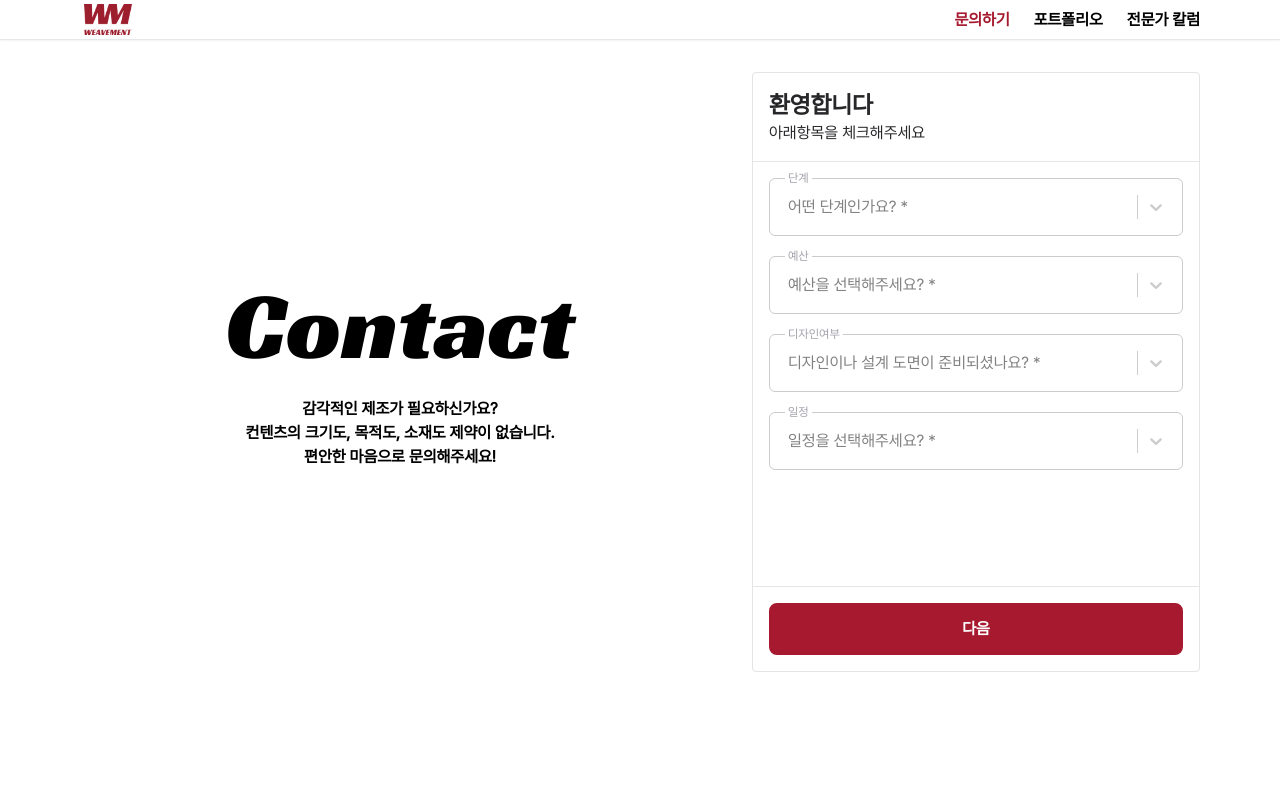
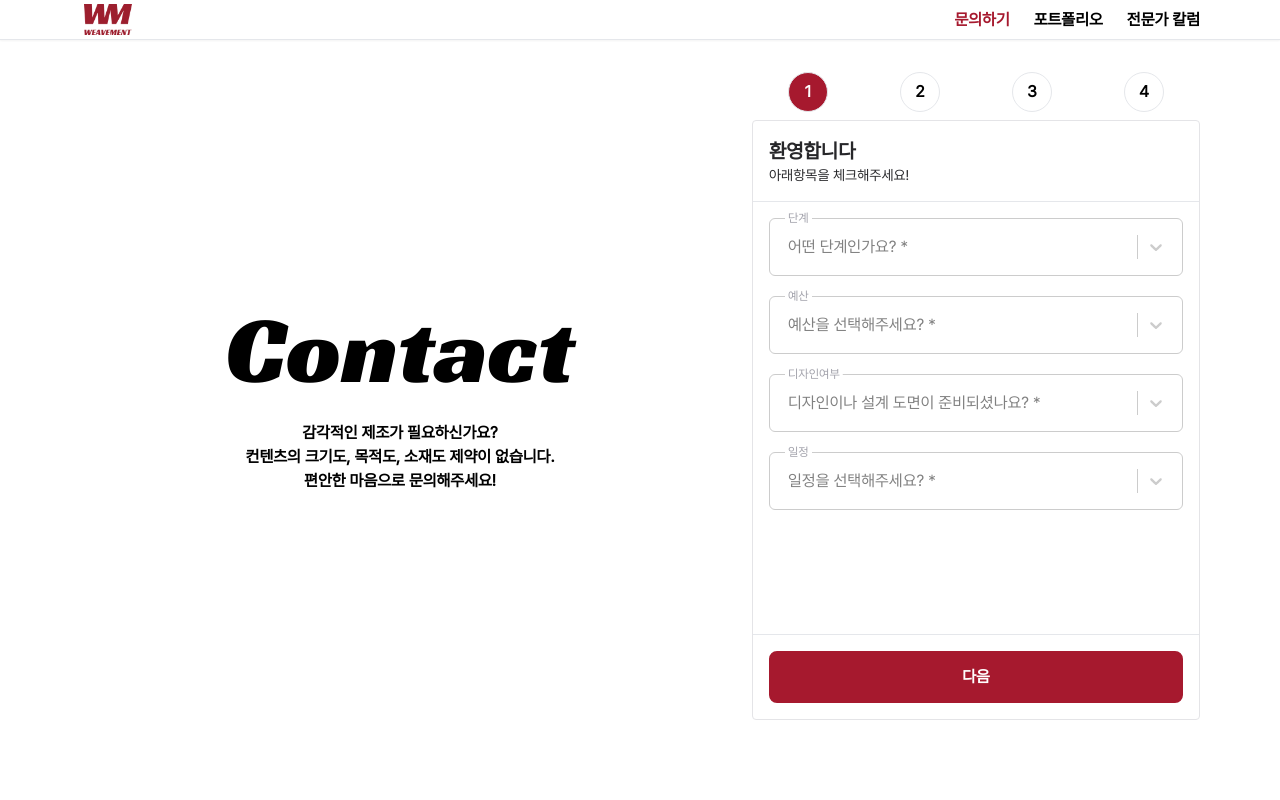
Before and after one commit to HOTGU/weavement_next_ts, a Next.js app: page /contact in a window 1280 px wide. Shown: the top 800 px of the page. Built offline with nearby package versions, Linux system fonts and the light colour scheme; no server answers.

Commit message:
요청사항 이슈처리

```diff
--- a/components/admin/contact/ContactDetail.tsx
+++ b/components/admin/contact/ContactDetail.tsx
@@ -150,7 +150,13 @@ const ContactDetail = () => {
                 }}
                 className="w-full cursor-pointer hover:underline"
               >
-                <Item label="문의노트" item={current.description} column full />
+                <Item
+                  label="문의노트"
+                  item={current.description}
+                  column
+                  full
+                  isNote
+                />
               </div>
             </div>
           </div>
--- a/components/contact/ContactClient.tsx
+++ b/components/contact/ContactClient.tsx
@@ -4,11 +4,12 @@ import React, { useEffect, useMemo, useState } from "react";
 import axios from "axios";
 import { useForm, SubmitHandler, FieldValues } from "react-hook-form";
 import { toast } from "react-hot-toast";
+import { FaCheck } from "react-icons/fa";
 
 import ContactCreateForm from "../forms/ContactCreateForm";
 import Container from "../Container";
 import Select from "../inputs/Select";
-import getSelectOptions, { OptionType } from "@/actions/getSelectOptions";
+import getSelectOptions from "@/actions/getSelectOptions";
 import Input from "../inputs/Input";
 import Textarea from "../inputs/Textarea";
 import { useRouter } from "next/navigation";
@@ -18,9 +19,8 @@ import RacingFont from "../RacingFont";
 enum STEPS {
   INFO = 0,
   DESC = 1,
-  FILE = 2,
-  CLIENT = 3,
-  ACCEPT = 4,
+  CLIENT = 2,
+  ACCEPT = 3,
 }
 
 export const contactDefaultValues = {
@@ -91,7 +91,7 @@ const ContactClient = () => {
     }
 
     setIsLoading(true);
-    const loadingToast = toast.loading("문의생성중..");
+    const loadingToast = toast.loading("문의중..");
 
     if (files.length > 0) {
       const fd = new FormData();
@@ -144,13 +144,14 @@ const ContactClient = () => {
 
   let headingContent = {
     title: "환영합니다",
-    subtitle: "아래항목을 체크해주세요",
+    subtitle: "아래항목을 체크해주세요!",
   };
 
   // 알 수 없음 목록에서 삭제
 
   costOptions.splice(costOptions.length - 1, 1);
   scheduleOptions.splice(scheduleOptions.length - 1, 1);
+  knowPlatformOptions.splice(knowPlatformOptions.length - 1, 1);
 
   let content = (
     <div className="flex flex-col gap-5">
@@ -196,7 +197,7 @@ const ContactClient = () => {
   if (step === STEPS.DESC) {
     headingContent = {
       title: "문의내용",
-      subtitle: "문의내용은 상세할수록 좋습니다",
+      subtitle: "규격, 납기일, 컨텐츠, 희망 소재, 파일 등 상세히 기입해주세요!",
     };
     content = (
       <div className="flex flex-col gap-5">
@@ -207,25 +208,20 @@ const ContactClient = () => {
           label="본문내용 *"
           required
         />
-      </div>
-    );
-  }
-
-  if (step === STEPS.FILE) {
-    headingContent = {
-      title: "사진 업로드",
-      subtitle: "참고할 디자인,도면,사진을 올려주세요",
-    };
-    content = (
-      <div>
-        <File files={files} setFiles={setFiles} />
+        <File
+          label="사진(선택)"
+          files={files}
+          setFiles={setFiles}
+          compressWidth={1480}
+          showInfo
+        />
       </div>
     );
   }
 
   if (step === STEPS.CLIENT) {
     headingContent = {
-      title: "개인정보",
+      title: "문의자정보",
       subtitle: "아래정보로 회신드리겠습니다!",
     };
     content = (
@@ -275,8 +271,8 @@ const ContactClient = () => {
 
   if (step === STEPS.ACCEPT) {
     headingContent = {
-      title: "마지막단계입니다",
-      subtitle: "문의해주셔서 감사합니다",
+      title: "개인정보동의",
+      subtitle: "문의해주셔서 감사합니다!",
     };
     content = (
       <div className="flex flex-col gap-5">
@@ -327,6 +323,43 @@ const ContactClient = () => {
             편안한 마음으로 문의해주세요!
           </div>
         </div>
+        <div className="w-full md:w-1/2 lg:w-1/2 xl:w-2/5 ">
+          <div className="flex justify-around items-center mb-2 font-bold">
+            <div
+              className={`w-10 h-10 flex items-center justify-center rounded-full border ${
+                step === STEPS.INFO
+                  ? "bg-accent text-white"
+                  : "bg-accent/70 text-white"
+              }`}
+            >
+              {step === STEPS.INFO ? "1" : <FaCheck />}
+            </div>
+            <div
+              className={`w-10 h-10 flex items-center justify-center rounded-full border ${
+                step === STEPS.DESC
+                  ? "bg-accent text-white"
+                  : step > STEPS.DESC && "bg-accent/70 text-white"
+              }`}
+            >
+              {step > STEPS.DESC ? <FaCheck /> : "2"}
+            </div>
+            <div
+              className={`w-10 h-10 flex items-center justify-center rounded-full border ${
+                step === STEPS.CLIENT
+                  ? "bg-accent text-white"
+                  : step > STEPS.CLIENT && "bg-accent/70 text-white"
+              }`}
+            >
+              {step > STEPS.CLIENT ? <FaCheck /> : "3"}
+            </div>
+            <div
+              className={`w-10 h-10 flex items-center justify-center rounded-full border ${
+                step === STEPS.ACCEPT ? "bg-accent text-white" : ""
+              }`}
+            >
+              4
+            </div>
+          </div>
           <ContactCreateForm
             disabled={isLoading}
             content={content}
@@ -337,6 +370,7 @@ const ContactClient = () => {
             secondaryAction={step === STEPS.INFO ? undefined : onBack}
           />
         </div>
+      </div>
     </Container>
   );
 };
--- a/components/forms/ContactCreateForm.tsx
+++ b/components/forms/ContactCreateForm.tsx
@@ -27,11 +27,12 @@ const ContactCreateForm = ({
   headingContent,
 }: ContactCreateFormProps) => {
   return (
-    <div className=" w-full md:w-3/5 lg:w-1/2 xl:w-2/5 mx-auto rounded flex flex-col border border-zinc-200 min-h-[75vh]">
+    <div className=" mx-auto rounded flex flex-col border border-zinc-200 min-h-[75vh]">
       <div className="p-4">
         <Heading
           title={headingContent.title}
           subtitle={headingContent.subtitle}
+          small
         />
       </div>
       <hr />
--- a/components/inputs/File.tsx
+++ b/components/inputs/File.tsx
@@ -1,12 +1,6 @@
 "use client";
 
-import React, {
-  Dispatch,
-  SetStateAction,
-  useRef,
-  useState,
-  useEffect,
-} from "react";
+import React, { Dispatch, SetStateAction, useRef, useState } from "react";
 import { HiXMark } from "react-icons/hi2";
 
 import compressFiles from "@/actions/compressFiles";
@@ -20,6 +14,7 @@ interface FileProps {
   compressWidth?: number;
   onlyOne?: boolean;
   hiddenFiles?: boolean;
+  showInfo?: boolean;
   disabled?: boolean;
 }
 
@@ -31,6 +26,7 @@ const File = ({
   compressWidth = 960,
   onlyOne = false,
   hiddenFiles,
+  showInfo,
   disabled,
 }: FileProps) => {
   const inputRef = useRef<HTMLInputElement>(null);
@@ -99,6 +95,11 @@ const File = ({
       >
         {loading ? <BarLoader /> : label}
       </div>
+      {showInfo && (
+        <span className="text-xs text-neutral-500">
+          ⚠️이미지 확장자(jpg, png, webp 등)만 가능합니다
+        </span>
+      )}
       {files.length > 0 && !hiddenFiles && (
         <div className="flex flex-wrap gap-2 pt-4">
           {files.map((file, index) => (
--- a/components/inputs/Input.tsx
+++ b/components/inputs/Input.tsx
@@ -62,11 +62,12 @@ const Input: React.FC<InputProps> = ({
             ? "border-rose-300 focus:border-rose-500"
             : " border-neutral-300 focus:border-black"
         }`}
+        autoComplete="off"
       />
       <label
         htmlFor={name}
         onClick={() => inputRef.current?.focus()}
-        className={`absolute text-md duration-150 transform top-0 -translate-y-1/2 scale-75 z-[0] bg-white origin-[0] left-5 hover:cursor-text peer-placeholder-shown:scale-100 peer-placeholder-shown:top-4 peer-placeholder-shown:translate-y-0 peer-focus:scale-75 peer-focus:top-0 peer-focus:-translate-y-1/2 peer-focus:bg-white ${
+        className={`absolute text-md duration-150 px-1 transform top-0 -translate-y-1/2 scale-75 z-[0] bg-white origin-[0] left-5 hover:cursor-text peer-placeholder-shown:scale-100 peer-placeholder-shown:top-4 peer-placeholder-shown:translate-y-0 peer-focus:scale-75 peer-focus:top-0 peer-focus:-translate-y-1/2 peer-focus:bg-white ${
           errors[name] ? "text-rose-500" : "text-zinc-400 peer-focus:text-black"
         }`}
       >
--- a/components/inputs/Tiptap.tsx
+++ b/components/inputs/Tiptap.tsx
@@ -12,11 +12,12 @@ import StarterKit from "@tiptap/starter-kit";
 
 interface TiptapProps {
   name: string;
+  label: string;
   disabled?: boolean;
   control: Control<FieldValues>;
 }
 
-const Tiptap = ({ name, control, disabled }: TiptapProps) => {
+const Tiptap = ({ name, label, control, disabled }: TiptapProps) => {
   const { field } = useController({ name, control });
 
   const editor = useEditor({
@@ -29,13 +30,16 @@ const Tiptap = ({ name, control, disabled }: TiptapProps) => {
     editorProps: {
       attributes: {
         class:
-          "p-4 pt-0 border border-neutral-300 h-64 overflow-y-auto border-t-0 rounded-b",
+          "peer p-4 pt-0 border border-neutral-300 h-64 overflow-y-auto border-t-0 rounded-b outline-none",
       },
     },
   });
 
   return (
     <div className="relative">
+      <div className="absolute top-0 -translate-y-1/2 scale-75 left-5 bg-white text-zinc-400 origin-[0] px-1 ">
+        {label}
+      </div>
       <div className="flex items-center gap-2 p-4 border border-neutral-300 border-b-0 rounded-t">
         <span
           onClick={() => editor?.chain().focus().toggleBulletList().run()}
--- a/components/modals/CreateModal.tsx
+++ b/components/modals/CreateModal.tsx
@@ -213,11 +213,10 @@ const CreateModal = () => {
   if (step === STEPS.DESC) {
     bodyContent = (
       <div className="flex flex-col gap-4">
-        <Textarea
-          control={control}
-          errors={errors}
+        <Tiptap
           label="문의노트"
           name="description"
+          control={control}
           disabled={isLoading}
         />
       </div>
@@ -314,7 +313,7 @@ const CreateModal = () => {
   }
 
   if (step === STEPS.NOTE) {
-    bodyContent = <Tiptap name="note" control={control} />;
+    bodyContent = <Tiptap label="상담노트" name="note" control={control} />;
   }
 
   return (
--- a/components/modals/UpdateModal.tsx
+++ b/components/modals/UpdateModal.tsx
@@ -158,11 +158,17 @@ const UpdateModal = () => {
 
   if (updateModal.step === "DESC") {
     bodyContent = (
-      <Textarea
-        control={control}
-        errors={errors}
+      // <Textarea
+      //   control={control}
+      //   errors={errors}
+      //   name="description"
+      //   label="문의노트"
+      //   disabled={isLoading}
+      // />
+      <Tiptap
         name="description"
         label="문의노트"
+        control={control}
         disabled={isLoading}
       />
     );
@@ -233,7 +239,14 @@ const UpdateModal = () => {
   }
 
   if (updateModal.step === "NOTE") {
-    bodyContent = <Tiptap name="note" control={control} disabled={isLoading} />;
+    bodyContent = (
+      <Tiptap
+        label="상담노트"
+        name="note"
+        control={control}
+        disabled={isLoading}
+      />
+    );
   }
 
   return (
```
Also changed, not shown: components/admin/contact/ContactBlock.tsx (+13 -4 lines). Lines whose indentation alone changed are shown as unchanged.
